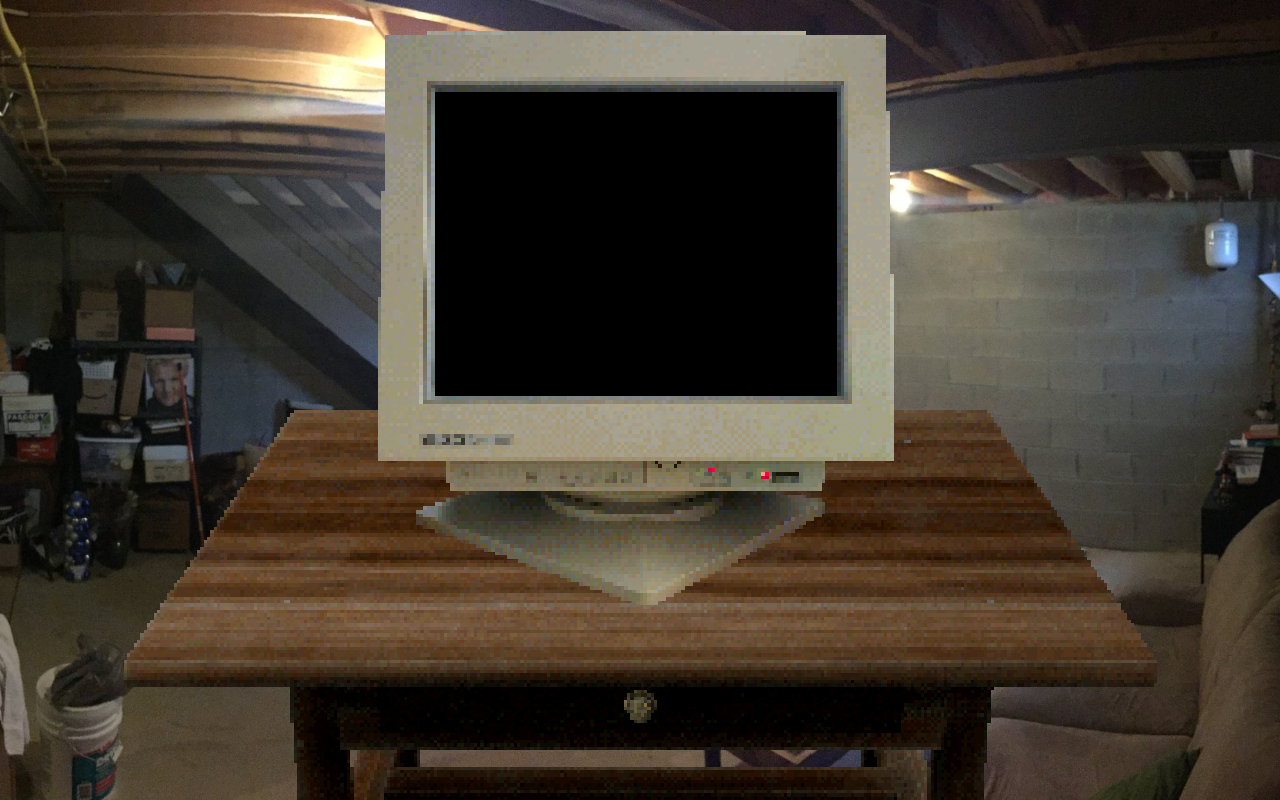
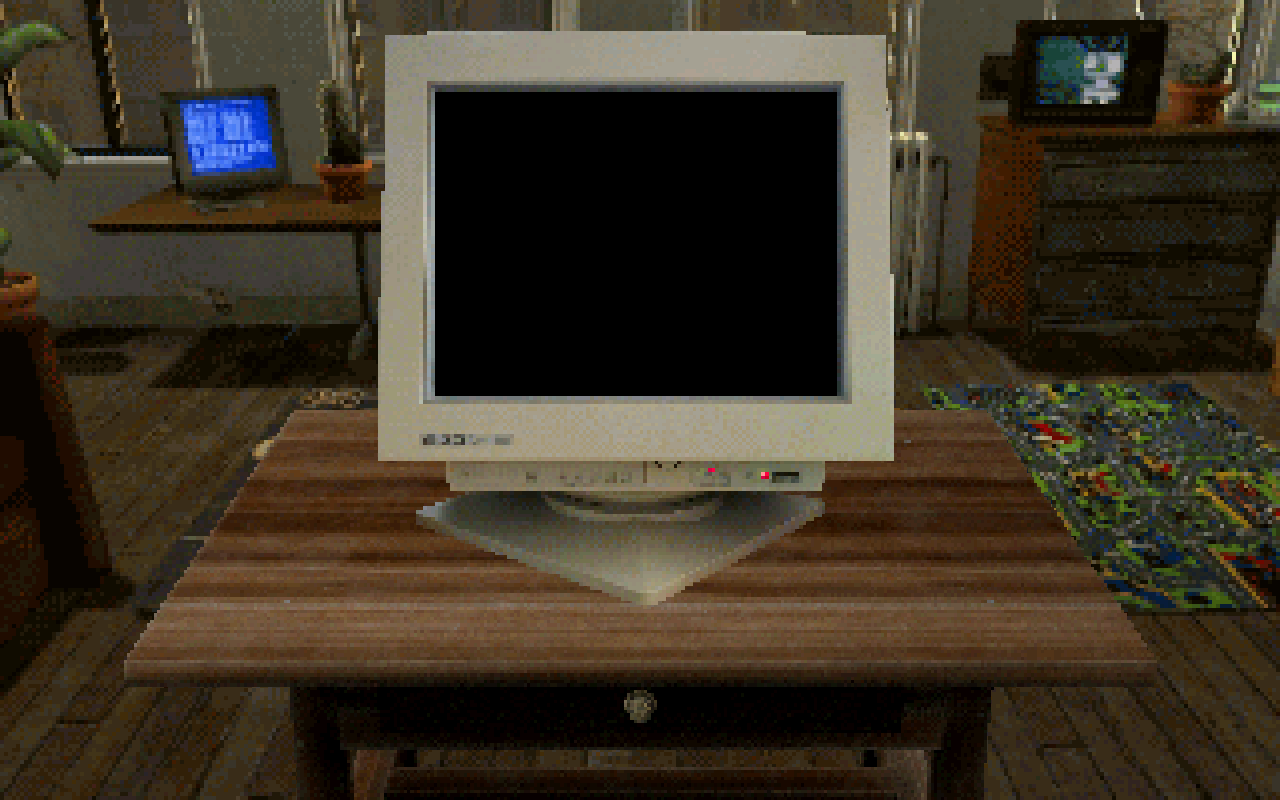
Before and after one commit to NoahClemmensen/My-Neocities-Page, a website built with webpack: page index.html in a window 1280 px wide. Built offline with nearby package versions, Linux system fonts and the light colour scheme.

Commit message:
Background

```diff
--- a/css/custom_style.css
+++ b/css/custom_style.css
@@ -10,7 +10,8 @@ html {
 }
 
 body {
-  background-image: url('/basement.jpg');
+  background-image: url('/sprites/room.png');
+  image-rendering: pixelated;
   background-repeat: no-repeat;
   background-attachment: fixed;
   background-position: center;
```
Also changed, not shown: index.html (line endings or trailing spaces), sprites/room.png (added).
